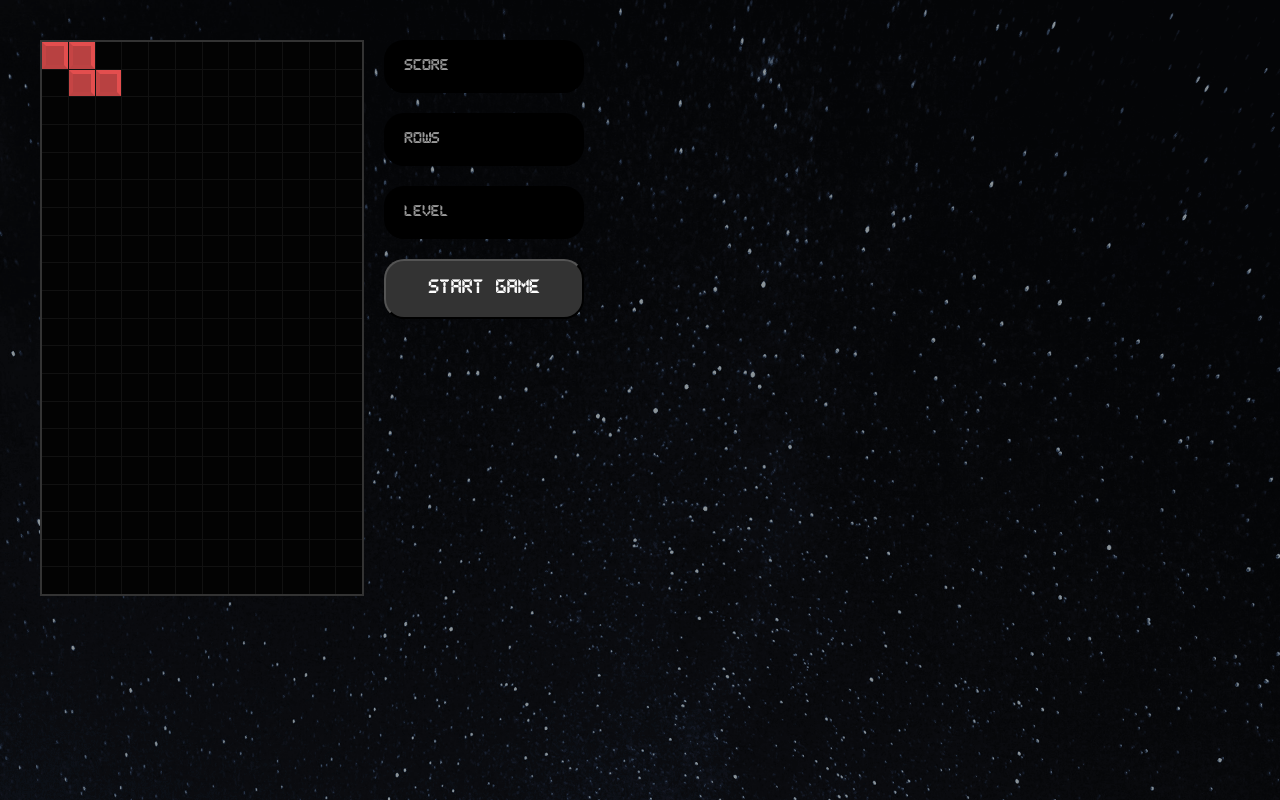
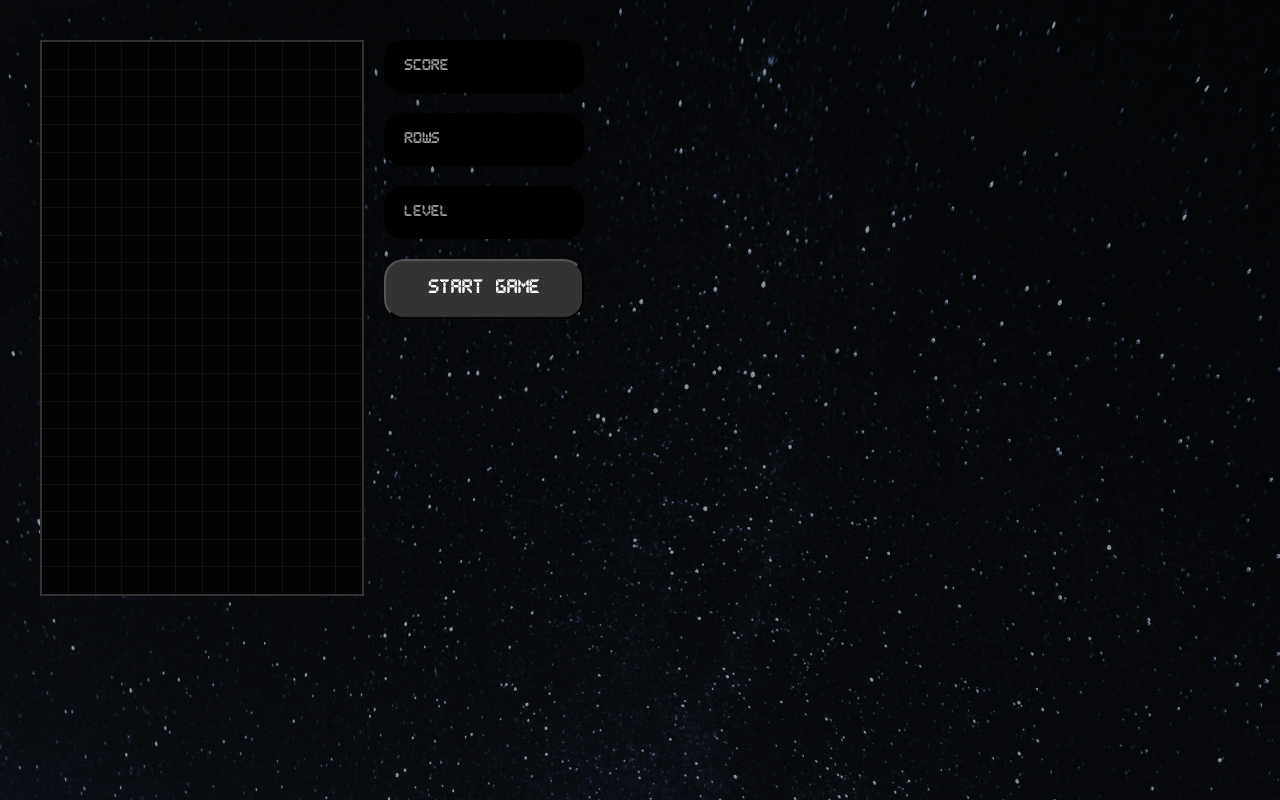
Before and after one commit to Dgarza0413/tetris-react, a React (Create React App) app: page / in a window 1280 px wide. Built offline with nearby package versions, Linux system fonts and the light colour scheme.

Commit message:
tetris game functional for game over

```diff
--- a/src/components/Tetris.js
+++ b/src/components/Tetris.js
@@ -1,5 +1,5 @@
 import React, { useState } from 'react';
-import { createStage } from '../gameHelpers';
+import { createStage, checkCollision } from '../gameHelpers';
 
 //styled components
 import { StyledTetrisWrapper, StyledTetris } from './styles/StyledTetris'
@@ -23,16 +23,31 @@ const Tetris = () => {
     console.log('re-render')
 
     const movePlayer = dir => {
-        updatePlayerPos({ x: dir, y: 0 });
+        if (!checkCollision(player, stage, { x: dir, y: 0 })) {
+            updatePlayerPos({ x: dir, y: 0 });
+        }
     }
 
     const startGame = () => {
+        console.log("test")
+        // Reset everything
         setStage(createStage());
         resetPlayer();
+        setGameOver(false);
     }
 
     const drop = () => {
-        updatePlayerPos({ x: 0, y: 1, collided: false })
+        if (!checkCollision(player, stage, { x: 0, y: 1 })) {
+            updatePlayerPos({ x: 0, y: 1, collided: false });
+        } else {
+            // Game Over
+            if (player.pos.y < 1) {
+                console.log("game over")
+                setGameOver(true);
+                setDropTime(null);
+            }
+            updatePlayerPos({ x: 0, y: 0, collided: true })
+        }
     }
 
     const dropPlayer = () => {
--- a/src/gameHelpers.js
+++ b/src/gameHelpers.js
@@ -7,3 +7,23 @@ export const createStage = () =>
     Array.from(Array(STAGE_HEIGHT), () =>
         new Array(STAGE_WIDTH).fill([0, "clear"])
     )
+export const checkCollision = (player, stage, { x: moveX, y: moveY }) => {
+    for (let y = 0; y < player.tetromino.length; y += 1) {
+        for (let x = 0; x < player.tetromino[y].length; x += 1) {
+            // 1. check that were on an actual Tetromino cell
+            if (player.tetromino[y][x] !== 0) {
+                if (
+                    // 2. check that our move is inside the game areas height (y)
+                    // We shouldn't go through the bottom of the play area
+                    !stage[y + player.pos.y + moveY] ||
+                    // 3. check that our move is inside the game area width (x)
+                    !stage[y + player.pos.y + moveY][x + player.pos.x + moveX] ||
+                    // 4. check that the cell were moving to isn't set to clear
+                    stage[y + player.pos.y + moveY][x + player.pos.x + moveX][1] !== 'clear'
+                ) {
+                    return true;
+                }
+            }
+        }
+    }
+};
--- a/src/hooks/usePlayer.js
+++ b/src/hooks/usePlayer.js
@@ -1,12 +1,12 @@
 import { useState, useCallback } from 'react';
-import { randomTetromino } from '../tetrominos';
+import { TETROMINOS, randomTetromino } from '../tetrominos';
 import { STAGE_WIDTH } from '../gameHelpers';
 
 //having the word use is important for react to figure out if it uses usestate
 export const usePlayer = () => {
     const [player, setPlayer] = useState({
         pos: { x: 0, y: 0 },
-        tetromino: randomTetromino().shape,
+        tetromino: TETROMINOS[0].shape,
         collided: false,
     });
     const updatePlayerPos = ({ x, y, collided }) => {
--- a/src/hooks/useStage.js
+++ b/src/hooks/useStage.js
@@ -23,11 +23,15 @@ export const useStage = (player, resetPlayer) => {
                     }
                 });
             });
+            // Then check if we colli
+            if (player.collided) {
+                resetPlayer();
+            }
             return newStage;
         };
 
         setStage(prev => updateStage(prev));
-    }, [player.collided, player.pos.x, player.pos.y, player.tetromino]);
+    }, [player, resetPlayer]);
 
     return [stage, setStage];
 };
```
